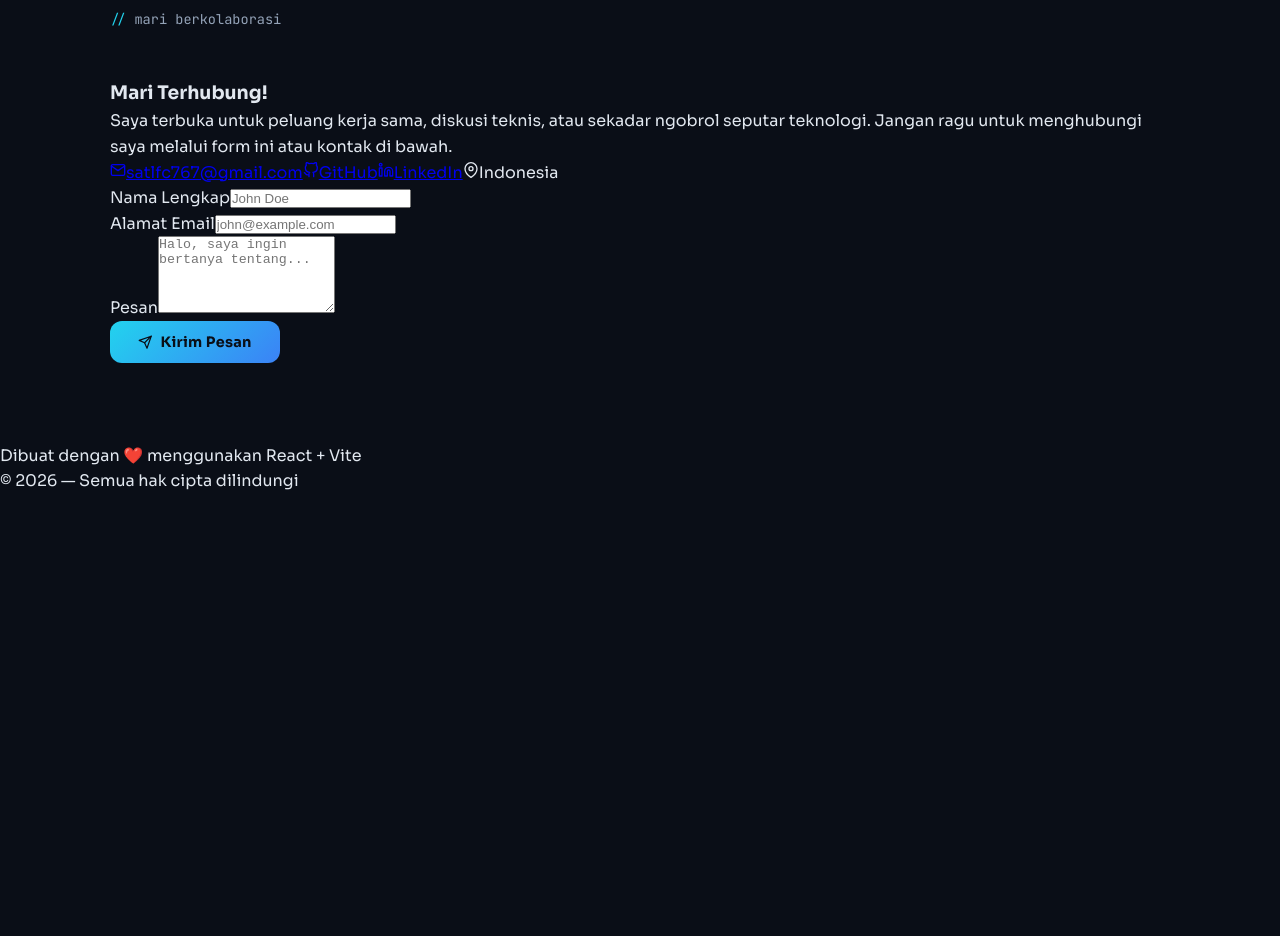
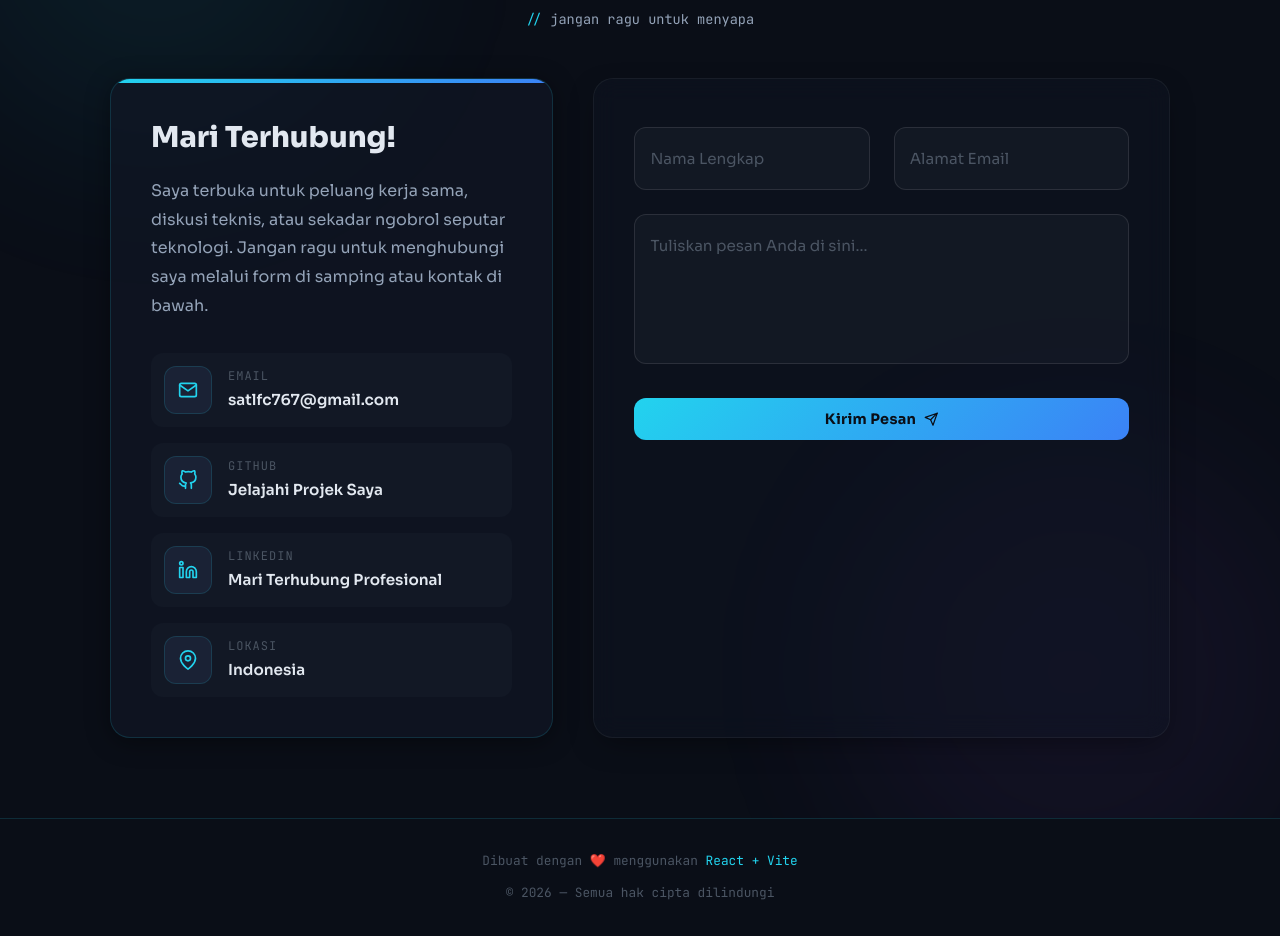
Before and after one commit to sattriaa1109/portofolio-1, a React (Vite) app: page / in a window 1280 px wide. Shown: the part 3540-4476 px from the top of the page. Before the commit the page ends 4034 px from the top, so only its background shows below. Built offline with nearby package versions, Linux system fonts and the light colour scheme.

Commit message:
fixing the styling for contact, fixing form section

```diff
--- a/src/components/Contact.jsx
+++ b/src/components/Contact.jsx
@@ -1,47 +1,34 @@
 // ============================================================
 // FILE: src/components/Contact.jsx
 // FUNGSI: Formulir kontak sederhana + info kontak.
-//         Form menggunakan Formspree (gratis, tanpa backend).
 // ============================================================
 
 import { useState } from "react";
 import { FiMail, FiGithub, FiLinkedin, FiMapPin, FiSend } from "react-icons/fi";
 import { profileData } from "../data/portfolioData";
-import "../styles/components.css";
+import "../styles/Contacts.css"; // Fixed import
 
 function Contact() {
-  // State untuk menyimpan isi form
   const [formData, setFormData] = useState({
     name: "",
     email: "",
     message: "",
   });
-  // State untuk status pengiriman
-  const [status, setStatus] = useState("idle"); // idle | sending | success | error
+  const [status, setStatus] = useState("idle");
 
-  // Handler: update state saat input berubah
   const handleChange = (e) => {
     setFormData({ ...formData, [e.target.name]: e.target.value });
   };
 
-  // Handler: kirim form
   const handleSubmit = async (e) => {
-    e.preventDefault(); // Cegah reload halaman
+    e.preventDefault();
     setStatus("sending");
-
-    // === CARA PAKAI FORMSPREE ===
-    // 1. Daftar gratis di https://formspree.io
-    // 2. Buat form baru, dapatkan endpoint seperti:
-    //    https://formspree.io/f/xyzabc12
-    // 3. Ganti URL di bawah ini dengan endpoint milikmu
-
     try {
-      const response = await fetch("https://formspree.io/f/GANTI_DENGAN_ID_KAMU", {
+      const response = await fetch("https://formspree.io/f/mjgpdrwe", {
         method: "POST",
         headers: { "Content-Type": "application/json" },
         body: JSON.stringify(formData),
       });
-
       if (response.ok) {
         setStatus("success");
         setFormData({ name: "", email: "", message: "" });
@@ -55,104 +42,138 @@ function Contact() {
 
   return (
     <section className="contact section" id="contact">
-      <div className="container">
+      {/* Decorative Background Elements */}
+      <div className="contact-blob blob-1"></div>
+      <div className="contact-blob blob-2"></div>
+
+      <div className="container" style={{ position: "relative", zIndex: 1 }}>
+        <div className="contact-header animate-fadeInUp">
           <h2 className="section-title">
-          Hubungi <span>Saya</span>
+            Mari berkolaborasi <span>Bersama</span>
           </h2>
-        <p className="section-subtitle">mari berkolaborasi</p>
+          <p className="section-subtitle">jangan ragu untuk menyapa</p>
+        </div>
 
         <div className="contact-inner">
           {/* ===== Kiri: Info Kontak ===== */}
-          <div className="contact-info">
+          <div className="contact-info animate-fadeInUp" style={{ animationDelay: "0.2s" }}>
+            <div className="info-card">
               <h3>Mari Terhubung!</h3>
               <p>
                 Saya terbuka untuk peluang kerja sama, diskusi teknis,
                 atau sekadar ngobrol seputar teknologi. Jangan ragu untuk
-              menghubungi saya melalui form ini atau kontak di bawah.
+                menghubungi saya melalui form di samping atau kontak di bawah.
               </p>
 
               <div className="contact-detail">
                 <a href={`mailto:${profileData.email}`} className="contact-detail-item">
                   <span className="contact-detail-icon"><FiMail /></span>
-                {profileData.email}
+                  <div className="contact-detail-text">
+                     <span className="contact-label">Email</span>
+                     <span className="contact-value">{profileData.email}</span>
+                  </div>
                 </a>
                 <a href={profileData.github} target="_blank" rel="noopener noreferrer" className="contact-detail-item">
                   <span className="contact-detail-icon"><FiGithub /></span>
-                GitHub
+                  <div className="contact-detail-text">
+                     <span className="contact-label">GitHub</span>
+                     <span className="contact-value">Jelajahi Projek Saya</span>
+                  </div>
                 </a>
                 <a href={profileData.linkedin} target="_blank" rel="noopener noreferrer" className="contact-detail-item">
                   <span className="contact-detail-icon"><FiLinkedin /></span>
-                LinkedIn
+                  <div className="contact-detail-text">
+                     <span className="contact-label">LinkedIn</span>
+                     <span className="contact-value">Mari Terhubung Profesional</span>
+                  </div>
                 </a>
                 <span className="contact-detail-item">
                   <span className="contact-detail-icon"><FiMapPin /></span>
-                {profileData.location}
+                  <div className="contact-detail-text">
+                     <span className="contact-label">Lokasi</span>
+                     <span className="contact-value">{profileData.location}</span>
+                  </div>
                 </span>
+              </div>
             </div>
           </div>
 
           {/* ===== Kanan: Form ===== */}
-          <div className="contact-form-wrapper">
-            {/* Tampilkan pesan sukses jika form terkirim */}
+          <div className="contact-form-wrapper animate-fadeInUp" style={{ animationDelay: "0.4s" }}>
             {status === "success" ? (
               <div className="form-success">
-                <span className="success-icon">✅</span>
-                <p>Pesan terkirim! Terima kasih, saya akan segera membalas.</p>
+                <div className="success-icon-wrapper">
+                  <span className="success-icon">✨</span>
+                </div>
+                <h4>Pesan Terkirim!</h4>
+                <p>Terima kasih telah menghubungi, saya akan segera membalas pesan Anda.</p>
+                <button className="btn-outline" onClick={() => setStatus("idle")}>Kirim Pesan Lainnya</button>
               </div>
             ) : (
-              <form onSubmit={handleSubmit}>
+              <form onSubmit={handleSubmit} className="contact-form">
+                <div className="form-row">
                   <div className="form-group">
-                  <label htmlFor="name">Nama Lengkap</label>
                     <input
                       type="text"
                       id="name"
                       name="name"
-                    placeholder="John Doe"
+                      placeholder=" "
                       value={formData.name}
                       onChange={handleChange}
                       required
                     />
+                    <label htmlFor="name">Nama Lengkap</label>
+                    <div className="input-focus-border"></div>
                   </div>
 
                   <div className="form-group">
-                  <label htmlFor="email">Alamat Email</label>
                     <input
                       type="email"
                       id="email"
                       name="email"
-                    placeholder="john@example.com"
+                      placeholder=" "
                       value={formData.email}
                       onChange={handleChange}
                       required
                     />
+                    <label htmlFor="email">Alamat Email</label>
+                    <div className="input-focus-border"></div>
+                  </div>
                 </div>
 
-                <div className="form-group">
-                  <label htmlFor="message">Pesan</label>
+                <div className="form-group textarea-group">
                   <textarea
                     id="message"
                     name="message"
                     rows="5"
-                    placeholder="Halo, saya ingin bertanya tentang..."
+                    placeholder=" "
                     value={formData.message}
                     onChange={handleChange}
                     required
                   />
+                  <label htmlFor="message">Tuliskan pesan Anda di sini...</label>
+                  <div className="input-focus-border"></div>
                 </div>
 
                 {status === "error" && (
-                  <p style={{ color: "#f87171", fontSize: "0.85rem", marginBottom: "12px" }}>
-                    Ups! Terjadi kesalahan. Coba lagi atau email langsung.
-                  </p>
+                  <div className="form-error">
+                    <p>Ups! Terjadi kesalahan. Coba lagi atau email langsung.</p>
+                  </div>
                 )}
 
                 <button
                   type="submit"
-                  className="btn-primary form-submit"
+                  className={`btn-primary form-submit ${status === "sending" ? "sending" : ""}`}
                   disabled={status === "sending"}
                 >
-                  <FiSend />
-                  {status === "sending" ? "Mengirim..." : "Kirim Pesan"}
+                  {status === "sending" ? (
+                      <span className="spinner"></span>
+                  ) : (
+                    <>
+                      <span>Kirim Pesan</span>
+                      <FiSend className="send-icon" />
+                    </>
+                  )}
                 </button>
               </form>
             )}
--- a/src/styles/Contacts.css
+++ b/src/styles/Contacts.css
@@ -1,68 +1,129 @@
 /* ============================================================
-   FILE: src/styles/Contact.css
+   FILE: src/styles/Contacts.css
    FUNGSI: Styling untuk section Contact — form kontak & info.
    ============================================================ */
 
 /* ── Section Wrapper ── */
 .contact {
-  background: var(--bg-secondary);
+  background: var(--bg-primary);
+  position: relative;
+  overflow: hidden;
+}
+
+/* ── Decorative Background Blobs ── */
+.contact-blob {
+  position: absolute;
+  border-radius: 50%;
+  filter: blur(100px);
+  z-index: 0;
+  opacity: 0.4;
+  animation: float 10s ease-in-out infinite alternate;
+}
+
+.blob-1 {
+  top: -10%;
+  left: -5%;
+  width: 400px;
+  height: 400px;
+  background: rgba(34, 211, 238, 0.2); /* Cyan */
+}
+
+.blob-2 {
+  bottom: -10%;
+  right: -5%;
+  width: 500px;
+  height: 500px;
+  background: rgba(168, 85, 247, 0.15); /* Purple */
+  animation-delay: -5s;
+}
+
+@keyframes float {
+  0% { transform: translate(0, 0) scale(1); }
+  50% { transform: translate(30px, -50px) scale(1.1); }
+  100% { transform: translate(-30px, 20px) scale(0.9); }
+}
+
+.contact-header {
+  text-align: center;
+  margin-bottom: 3rem;
 }
 
 /* ── Layout: 2 Kolom (info kiri, form kanan) ── */
 .contact-inner {
   display: grid;
-  grid-template-columns: 1fr 1.5fr;
-  gap: 64px;
-  align-items: start;
+  grid-template-columns: 1fr 1.3fr;
+  gap: 40px;
+  align-items: stretch;
 }
 
 /* ======================================================
    KIRI — Info Kontak
    ====================================================== */
 
-.contact-info {
+.info-card {
+  height: 100%;
+  background: rgba(17, 24, 39, 0.6);
+  backdrop-filter: blur(12px);
+  -webkit-backdrop-filter: blur(12px);
+  border: 1px solid var(--border-color);
+  border-radius: var(--border-radius-lg);
+  padding: 40px;
   display: flex;
   flex-direction: column;
-  gap: 24px;
+  box-shadow: var(--shadow-card);
+  position: relative;
+  overflow: hidden;
+}
+
+.info-card::before {
+  content: '';
+  position: absolute;
+  top: 0;
+  left: 0;
+  width: 100%;
+  height: 4px;
+  background: var(--gradient-primary);
 }
 
 .contact-info h3 {
-  font-size: 1.4rem;
-  font-weight: 700;
+  font-size: 1.8rem;
+  font-weight: 800;
   color: var(--text-primary);
   line-height: 1.3;
+  margin-bottom: 20px;
 }
 
 .contact-info p {
   color: var(--text-secondary);
-  font-size: 0.9rem;
-  line-height: 1.9;
+  font-size: 1rem;
+  line-height: 1.8;
+  margin-bottom: 32px;
 }
 
 /* Daftar kontak (email, github, dll) */
 .contact-detail {
   display: flex;
   flex-direction: column;
-  gap: 12px;
+  gap: 16px;
+  margin-top: auto;
 }
 
 .contact-detail-item {
   display: flex;
   align-items: center;
-  gap: 14px;
-  color: var(--text-secondary);
-  font-size: 0.875rem;
+  gap: 16px;
   text-decoration: none;
-  padding: 10px 14px;
+  padding: 12px;
   border-radius: var(--border-radius);
+  background: rgba(255, 255, 255, 0.02);
   border: 1px solid transparent;
   transition: var(--transition);
 }
 
 .contact-detail-item:hover {
-  color: var(--accent-cyan);
   background: rgba(34, 211, 238, 0.05);
-  border-color: var(--border-color);
+  border-color: rgba(34, 211, 238, 0.2);
+  transform: translateX(5px);
 }
 
 /* Kotak ikon di sebelah kiri tiap item */
@@ -70,21 +131,42 @@
   display: flex;
   align-items: center;
   justify-content: center;
-  width: 38px;
-  height: 38px;
+  width: 48px;
+  height: 48px;
   flex-shrink: 0;
-  font-size: 1rem;
-  border-radius: 9px;
+  font-size: 1.25rem;
+  border-radius: 12px;
   background: var(--bg-tertiary);
   border: 1px solid var(--border-color);
-  color: var(--text-secondary);
+  color: var(--accent-cyan);
   transition: var(--transition);
 }
 
 .contact-detail-item:hover .contact-detail-icon {
-  color: var(--accent-cyan);
-  border-color: var(--accent-cyan);
-  background: rgba(34, 211, 238, 0.08);
+  background: var(--gradient-primary);
+  color: #0a0e17;
+  border-color: transparent;
+  box-shadow: var(--shadow-glow);
+}
+
+.contact-detail-text {
+  display: flex;
+  flex-direction: column;
+}
+
+.contact-label {
+  font-family: var(--font-mono);
+  font-size: 0.75rem;
+  color: var(--text-muted);
+  text-transform: uppercase;
+  letter-spacing: 1px;
+}
+
+.contact-value {
+  font-size: 0.95rem;
+  font-weight: 600;
+  color: var(--text-primary);
+  margin-top: 2px;
 }
 
 /* ======================================================
@@ -92,90 +174,154 @@
    ====================================================== */
 
 .contact-form-wrapper {
-  background: var(--bg-primary);
-  border: 1px solid var(--border-color);
+  background: rgba(17, 24, 39, 0.4);
+  backdrop-filter: blur(12px);
+  -webkit-backdrop-filter: blur(12px);
+  border: 1px solid rgba(255, 255, 255, 0.05);
   border-radius: var(--border-radius-lg);
-  padding: 36px;
-  box-shadow: var(--shadow-card);
+  padding: 48px 40px;
+  box-shadow: 0 10px 30px -10px rgba(0, 0, 0, 0.5);
 }
 
-/* Setiap grup label + input */
-.form-group {
+.contact-form {
   display: flex;
   flex-direction: column;
-  gap: 8px;
-  margin-bottom: 20px;
+  gap: 24px;
 }
 
-.form-group:last-of-type {
-  margin-bottom: 24px;
+.form-row {
+  display: grid;
+  grid-template-columns: 1fr 1fr;
+  gap: 24px;
+}
+
+/* Floating Label Pattern */
+.form-group {
+  position: relative;
+  display: flex;
+  flex-direction: column;
+}
+
+.form-group input,
+.form-group textarea {
+  width: 100%;
+  padding: 16px;
+  padding-top: 24px;
+  background: rgba(255, 255, 255, 0.03);
+  border: 1px solid rgba(255, 255, 255, 0.1);
+  border-radius: var(--border-radius);
+  color: var(--text-primary);
+  font-family: var(--font-body);
+  font-size: 1rem;
+  outline: none;
+  transition: var(--transition);
+  resize: none;
+}
+
+.form-group textarea {
+  min-height: 150px;
 }
 
 .form-group label {
-  font-family: var(--font-mono);
-  font-size: 0.75rem;
-  font-weight: 600;
+  position: absolute;
+  top: 20px;
+  left: 16px;
+  font-family: var(--font-body);
+  font-size: 0.95rem;
   color: var(--text-muted);
-  text-transform: uppercase;
-  letter-spacing: 1.2px;
+  transition: var(--transition);
+  pointer-events: none;
 }
 
-/* Input & Textarea — style sama agar konsisten */
-.form-group input,
-.form-group textarea {
-  width: 100%;
-  padding: 12px 16px;
-  background: var(--bg-tertiary);
-  border: 1px solid var(--border-color);
-  border-radius: var(--border-radius);
-  color: var(--text-primary);
-  font-family: var(--font-body);
-  font-size: 0.9rem;
-  line-height: 1.6;
-  outline: none;
-  transition: var(--transition);
-  resize: vertical; /* textarea bisa diubah tingginya */
+/* Input Fokus & Floating Label */
+.form-group input:focus,
+.form-group textarea:focus,
+.form-group input:not(:placeholder-shown),
+.form-group textarea:not(:placeholder-shown) {
+  background: rgba(255, 255, 255, 0.05);
+  border-color: rgba(255, 255, 255, 0.2);
 }
 
-.form-group input::placeholder,
-.form-group textarea::placeholder {
-  color: var(--text-muted);
+.form-group input:focus ~ label,
+.form-group textarea:focus ~ label,
+.form-group input:not(:placeholder-shown) ~ label,
+.form-group textarea:not(:placeholder-shown) ~ label {
+  top: 8px;
+  font-size: 0.7rem;
+  color: var(--accent-cyan);
+  font-weight: 700;
+  letter-spacing: 0.5px;
+  text-transform: uppercase;
 }
 
-/* Efek fokus saat diklik */
-.form-group input:focus,
-.form-group textarea:focus {
-  border-color: var(--accent-cyan);
-  background: var(--bg-secondary);
-  box-shadow: 0 0 0 3px rgba(34, 211, 238, 0.08);
+.input-focus-border {
+  position: absolute;
+  bottom: 0;
+  left: 50%;
+  width: 0;
+  height: 2px;
+  background: var(--gradient-primary);
+  transition: width 0.4s ease, left 0.4s ease;
+  border-radius: 0 0 var(--border-radius) var(--border-radius);
 }
 
-/* Tombol kirim — full width */
+.form-group input:focus ~ .input-focus-border,
+.form-group textarea:focus ~ .input-focus-border {
+  width: 100%;
+  left: 0;
+}
+
+/* Tombol kirim */
 .form-submit {
   width: 100%;
   justify-content: center;
-  font-size: 0.95rem;
-  padding: 14px;
+  padding: 16px;
+  font-size: 1.05rem;
+  margin-top: 10px;
+  border-radius: var(--border-radius);
+  position: relative;
+  overflow: hidden;
 }
 
-.form-submit:disabled {
-  opacity: 0.6;
+.form-submit .send-icon {
+  transition: transform 0.3s ease;
+}
+
+.form-submit:hover:not(:disabled) .send-icon {
+  transform: translateX(4px) translateY(-4px);
+}
+
+.form-submit.sending {
+  opacity: 0.8;
   cursor: not-allowed;
-  transform: none;
+}
+
+/* Spinner Animasi */
+.spinner {
+  width: 24px;
+  height: 24px;
+  border: 3px solid rgba(10, 14, 23, 0.3);
+  border-top-color: #0a0e17;
+  border-radius: 50%;
+  animation: spin 1s linear infinite;
+}
+
+@keyframes spin {
+  to { transform: rotate(360deg); }
 }
 
 /* Pesan error */
 .form-error {
-  display: flex;
-  align-items: center;
-  gap: 8px;
-  padding: 12px 16px;
-  margin-bottom: 16px;
-  background: rgba(248, 113, 113, 0.08);
-  border: 1px solid rgba(248, 113, 113, 0.3);
-  border-radius: var(--border-radius);
-  color: #f87171;
-  font-size: 0.85rem;
+  padding: 14px 16px;
+  background: rgba(248, 113, 113, 0.1);
+  border-left: 4px solid #f87171;
+  border-radius: 4px;
+}
+
+.form-error p {
+  color: #fca5a5;
+  font-size: 0.9rem;
+  margin: 0;
 }
 
 /* Pesan sukses setelah form terkirim */
@@ -185,47 +331,78 @@
   align-items: center;
   justify-content: center;
   text-align: center;
-  padding: 48px 24px;
-  gap: 16px;
+  padding: 60px 20px;
+  height: 100%;
 }
 
-.form-success .success-icon {
-  font-size: 3rem;
-  line-height: 1;
+.success-icon-wrapper {
+  width: 80px;
+  height: 80px;
+  background: rgba(74, 222, 128, 0.1);
+  border: 2px solid var(--accent-green);
+  border-radius: 50%;
+  display: flex;
+  align-items: center;
+  justify-content: center;
+  margin-bottom: 24px;
+  box-shadow: 0 0 30px rgba(74, 222, 128, 0.2);
+  animation: bounceIn 0.6s cubic-bezier(0.175, 0.885, 0.32, 1.275);
+}
+
+@keyframes bounceIn {
+  0% { transform: scale(0); }
+  50% { transform: scale(1.1); }
+  100% { transform: scale(1); }
+}
+
+.success-icon {
+  font-size: 2.5rem;
 }
 
 .form-success h4 {
-  font-size: 1.1rem;
-  font-weight: 700;
-  color: var(--accent-green);
+  font-size: 1.8rem;
+  font-weight: 800;
+  color: var(--text-primary);
+  margin-bottom: 12px;
 }
 
 .form-success p {
   color: var(--text-secondary);
-  font-size: 0.875rem;
-  line-height: 1.7;
+  font-size: 1rem;
+  line-height: 1.6;
+  margin-bottom: 32px;
 }
 
 /* ======================================================
    RESPONSIF
    ====================================================== */
 
-/* Tablet */
 @media (max-width: 900px) {
   .contact-inner {
     grid-template-columns: 1fr;
-    gap: 40px;
+    gap: 32px;
   }
+
+  .blob-1 { width: 300px; height: 300px; }
+  .blob-2 { width: 400px; height: 400px; }
 }
 
-/* Mobile */
-@media (max-width: 480px) {
+@media (max-width: 640px) {
+  .form-row {
+    grid-template-columns: 1fr;
+    gap: 24px;
+  }
+
   .contact-form-wrapper {
-    padding: 24px 20px;
+    padding: 32px 24px;
+  }
+
+  .info-card {
+    padding: 32px 24px;
   }
 
   .contact-info h3 {
-    font-size: 1.2rem;
+    font-size: 1.5rem;
   }
 }
 
```
Lines whose indentation alone changed are shown as unchanged.
